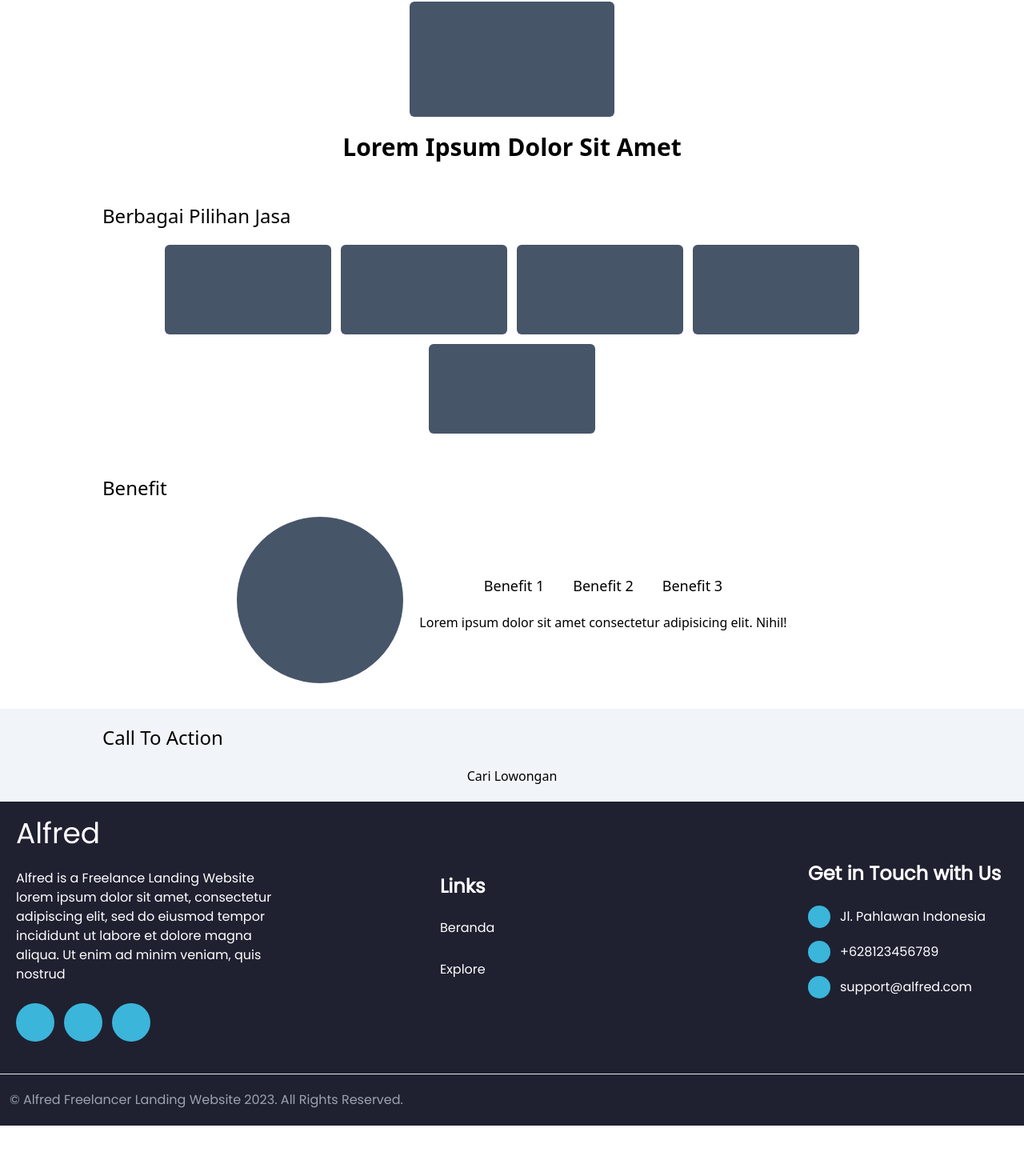
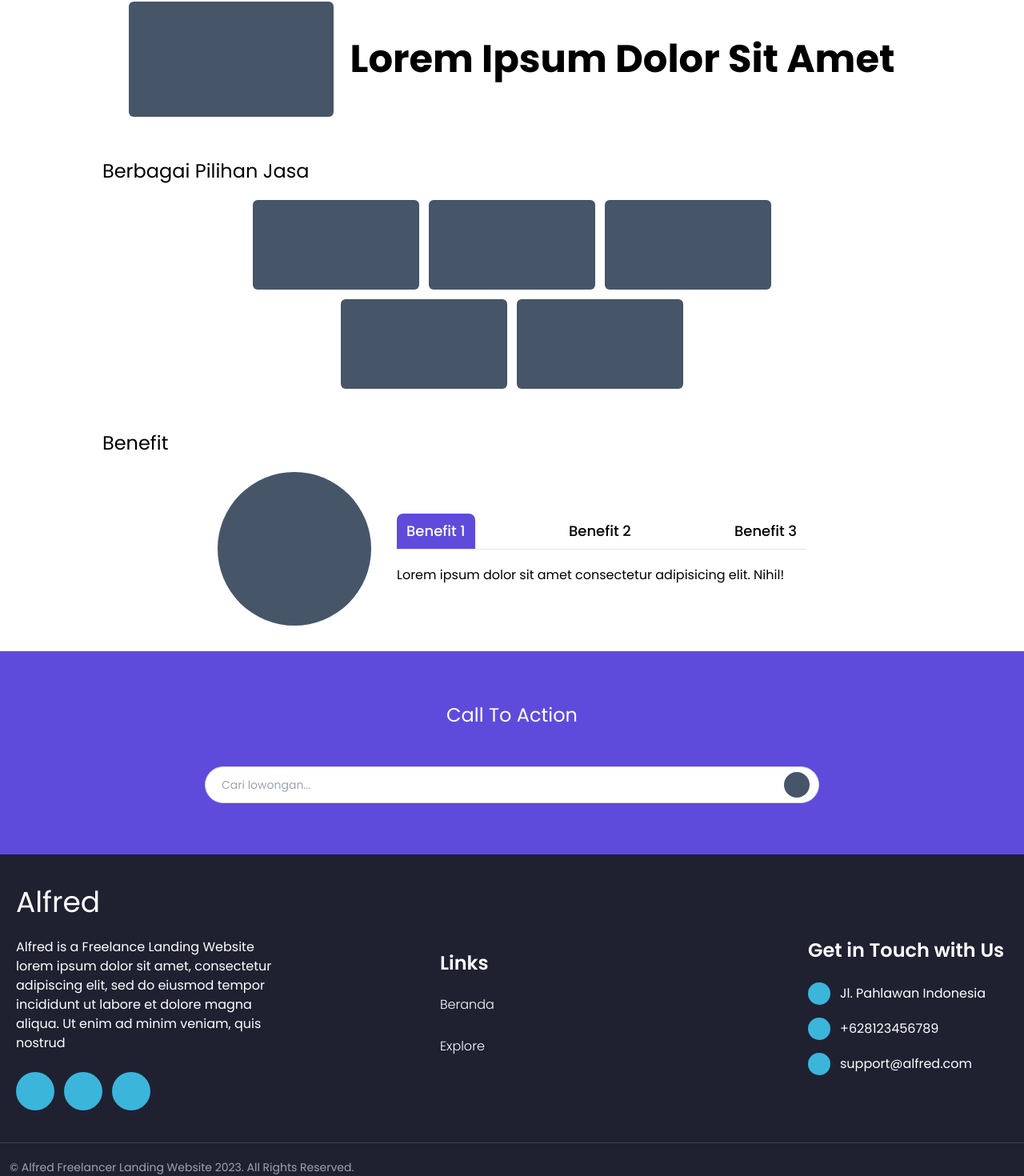
Before and after one commit to aryaimmanuel/alfred-frontend, a Next.js app: page /id/beranda in a window 1280 px wide. Shown: the part 107-1577 px from the top of the page at 80% size. Before the commit the page ends 1514 px from the top, so only its background shows below. Built offline with nearby package versions, Linux system fonts and the light colour scheme.

Commit message:
feat: update layout &  homepage styling

```diff
--- a/src/app/id/beranda/page.tsx
+++ b/src/app/id/beranda/page.tsx
@@ -1,10 +1,10 @@
 export default function Home() {
   return (
-    <div className="w-full flex flex-col items-center justify-center gap-3">
+    <div className="w-full flex flex-col items-center justify-center gap-3 font-poppins">
       <section className="w-full px-3 py-5 flex items-center justify-center gap-5">
-        <div className="w-full max-w-5xl flex flex-col items-center justify-center gap-5">
+        <div className="w-full max-w-5xl flex flex-col items-center justify-center gap-5 sm:flex-row">
           <div className="w-64 h-36 rounded-md bg-slate-600"></div>
-          <h1 className="text-3xl text-center font-bold">
+          <h1 className="text-3xl text-center font-bold sm:text-4xl md:text-5xl">
             Lorem Ipsum Dolor Sit Amet
           </h1>
         </div>
@@ -13,8 +13,8 @@ export default function Home() {
       <section className="w-full px-3 py-5 flex items-center justify-center gap-5">
         <div className="w-full max-w-5xl flex flex-col justify-center gap-5">
           <h2 className="text-2xl">Berbagai Pilihan Jasa</h2>
-          <div className="w-full flex items-center justify-center overflow-x-auto">
-            <div className="h-96 flex flex-wrap flex-col items-center gap-3 sm:w-full sm:h-auto sm:flex-row sm:items-start sm:justify-center">
+          <div className="w-full flex items-center justify-center">
+            <div className="h-64 w-full max-w-2xl flex flex-wrap flex-col gap-3 overflow-x-auto sm:h-auto sm:flex-row sm:items-start sm:justify-center">
               <div className="w-52 h-28 rounded-md bg-slate-600"></div>
               <div className="w-52 h-28 rounded-md bg-slate-600"></div>
               <div className="w-52 h-28 rounded-md bg-slate-600"></div>
@@ -28,11 +28,13 @@ export default function Home() {
       <section className="w-full px-3 py-5 flex items-center justify-center gap-5">
         <div className="w-full max-w-5xl flex flex-col justify-center gap-5">
           <h2 className="text-2xl">Benefit</h2>
-          <div className="w-full flex flex-col items-center justify-center gap-5 sm:flex-row">
-            <div className="w-40 h-40 rounded-full bg-slate-600 sm:w-52 sm:h-52"></div>
-            <div className="flex flex-col items-center justify-center gap-3">
-              <div className="flex items-center justify-between gap-3">
-                <button className="px-3 py-2 text-lg font-medium">
+
+          <div className="w-full flex flex-col items-center justify-center gap-5 sm:flex-row sm:gap-8">
+            <div className="w-40 h-40 rounded-full bg-slate-600 sm:w-48 sm:h-48"></div>
+
+            <div className="w-full flex flex-col items-center justify-center gap-5 sm:max-w-sm md:max-w-lg">
+              <div className="w-full flex items-center justify-between gap-3 border-b">
+                <button className="px-3 py-2 text-lg font-medium rounded-t-lg bg-[#5F4BDB] text-white">
                   Benefit 1
                 </button>
                 <button className="px-3 py-2 text-lg font-medium">
@@ -42,7 +44,8 @@ export default function Home() {
                   Benefit 3
                 </button>
               </div>
-              <p>
+
+              <p className="w-full text-center sm:text-left">
                 Lorem ipsum dolor sit amet consectetur adipisicing elit. Nihil!
               </p>
             </div>
@@ -50,10 +53,19 @@ export default function Home() {
         </div>
       </section>
 
-      <section className="w-full px-3 py-5 flex items-center justify-center gap-5 bg-slate-100">
-        <div className="w-full max-w-5xl flex flex-col justify-center gap-5">
-          <h2 className="text-2xl">Call To Action</h2>
-          <button>Cari Lowongan</button>
+      <section className="w-full px-3 py-16 flex items-center justify-center gap-5 bg-[#5F4BDB]">
+        <div className="w-full max-w-5xl flex flex-col items-center justify-center gap-12">
+          <h2 className="text-2xl text-white">Call To Action</h2>
+
+          <div className="w-full max-w-lg relative flex items-center md:max-w-3xl">
+            <div className="absolute w-8 h-8 rounded-full right-3 bg-slate-600"></div>
+            <input
+              type="search"
+              name="landingPageJobSearch"
+              placeholder="Cari lowongan..."
+              className="w-full pl-5 pr-12 py-3 rounded-full border text-sm border-gray-300"
+            />
+          </div>
         </div>
       </section>
     </div>
--- a/src/app/layout.tsx
+++ b/src/app/layout.tsx
@@ -5,13 +5,13 @@ import LayoutWrapper from "@/components/layouts/LayoutWrapper";
 
 const poppins = Poppins({
   subsets: ["latin"],
-  weight: ["400"],
+  weight: ["300", "400", "500", "600", "700"],
   display: "swap",
   variable: "--font-poppins",
 });
 const openSans = Open_Sans({
   subsets: ["latin"],
-  weight: ["400"],
+  weight: ["300", "400", "500", "600", "700"],
   display: "swap",
   variable: "--font-open-sans",
 });
--- a/src/components/layouts/Footer.tsx
+++ b/src/components/layouts/Footer.tsx
@@ -3,7 +3,7 @@ import Link from "next/link";
 export default function Footer() {
   return (
     <footer className="w-full flex flex-col items-center justify-center gap-5 font-poppins text-white bg-[#1F2131]">
-      <div className="w-full max-w-7xl p-5 flex flex-col items-center justify-between gap-9 md:flex-row">
+      <div className="w-full max-w-7xl p-5 mt-5 flex flex-col items-center justify-between gap-9 md:flex-row">
         <div className="w-full flex flex-col justify-center gap-6 md:w-fit">
           <span className="text-4xl">Alfred</span>
           <p className="max-w-xs text-sm sm:text-base">
@@ -18,7 +18,7 @@ export default function Footer() {
           </div>
         </div>
 
-        <nav className="w-full flex items-center md:max-w-[250px]">
+        <nav className="w-full flex items-center pt-5 border-t border-gray-700 md:border-t-0 md:max-w-[250px]">
           <div className="w-fit flex flex-col gap-4">
             <span className="text-2xl font-semibold">Links</span>
 
@@ -33,7 +33,7 @@ export default function Footer() {
           </div>
         </nav>
 
-        <div className="w-full flex flex-col gap-6 md:w-fit">
+        <div className="w-full flex flex-col gap-6 pt-5 border-t border-gray-700 md:border-t-0 md:w-fit">
           <span className="min-w-[250px] text-2xl font-semibold">Get in Touch with Us</span>
 
           <div className="flex flex-col gap-4">
@@ -55,9 +55,9 @@ export default function Footer() {
         </div>
       </div>
 
-      <div className="w-full flex items-center justify-center border-t">
+      <div className="w-full flex items-center justify-center border-t border-gray-700">
         <div className="w-full max-w-7xl px-3 py-5 flex flex-col items-center justify-between gap-5 text-center sm:flex-row sm:text-left">
-          <span className="text-gray-400">
+          <span className="text-sm text-gray-400">
             © Alfred Freelancer Landing Website {new Date().getFullYear()}. All
             Rights Reserved.
           </span>
--- a/src/components/layouts/Header.tsx
+++ b/src/components/layouts/Header.tsx
@@ -39,13 +39,19 @@ export default function Header() {
             />
           </div>
 
-          <button className="px-5 py-3 rounded-full bg-[#F0EEFF]">
+          <Link
+            href={"/id/login"}
+            className="px-5 py-3 rounded-full bg-[#F0EEFF]"
+          >
             Log In
-          </button>
+          </Link>
 
-          <button className="px-5 py-3 rounded-full bg-[#5F4BDB] text-white">
+          <Link
+            href={"/id/signup"}
+            className="px-5 py-3 rounded-full bg-[#5F4BDB] text-white"
+          >
             Sign Up
-          </button>
+          </Link>
         </div>
 
         {/* Search Bar & Log in/Sign Up - Mobile */}
```
Also changed, not shown: src/app/id/login/page.tsx (added).
